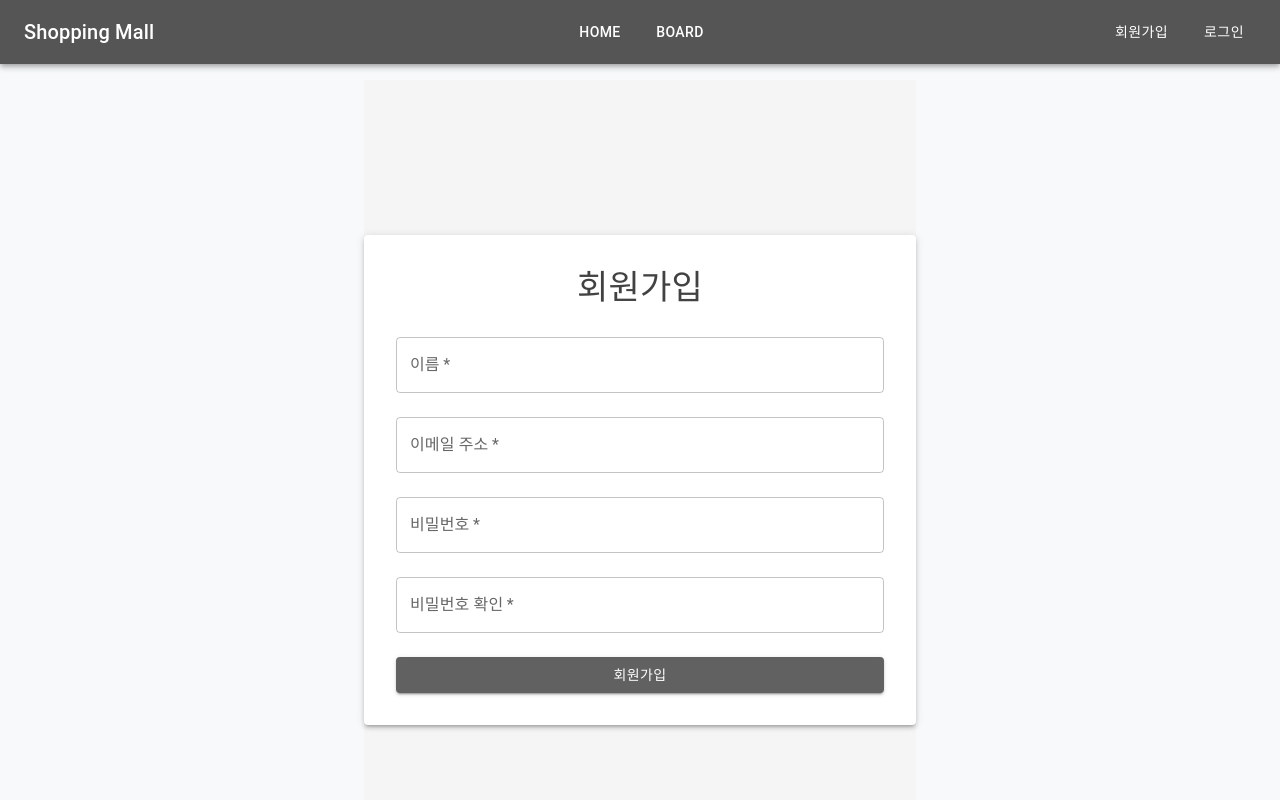
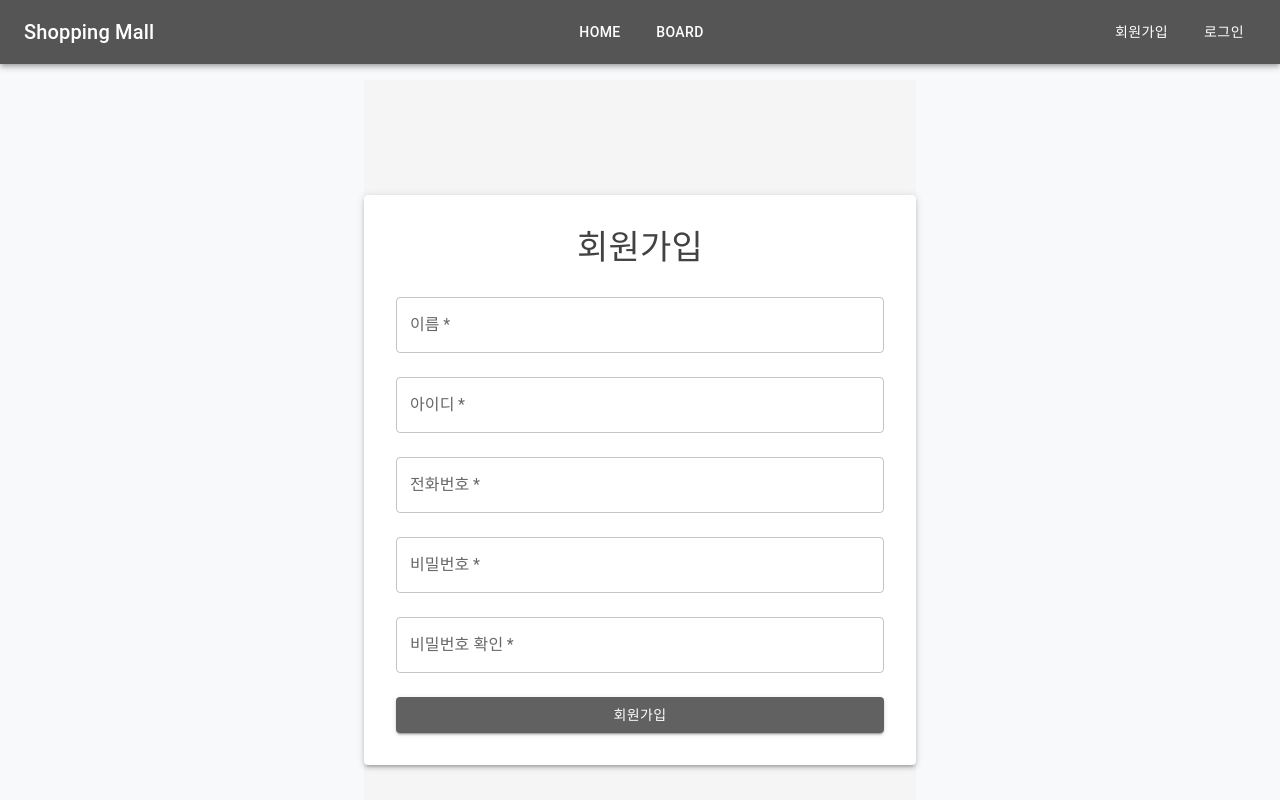
Before and after one commit to YeoJune/SubscriptionManagementWeb, a React app: page /register in a window 1280 px wide. Shown: the top 800 px of the page. Built offline with nearby package versions, Linux system fonts and the light colour scheme; no server answers; the HTML template or start-up script is replaced by a standard one.

Commit message:
add: subscription.tsx, modify login structure

```diff
--- a/eslint.config.mjs
+++ b/eslint.config.mjs
@@ -16,6 +16,7 @@ export default [
     rules: {
       '@typescript-eslint/no-explicit-any': 'off',
       '@typescript-eslint/no-require-imports': 'off',
+      '@typescript-eslint/no-unused-vars': ['warn', { argsIgnorePattern: '^_' }],
     },
     settings: {
       react: {
--- a/src/components/appRoutes.tsx
+++ b/src/components/appRoutes.tsx
@@ -6,6 +6,7 @@ import BoardDetail from '../components/board/boardDetail';
 import Home from '../pages/home';
 import Login from '../pages/login';
 import NotFound from '../pages/notFound';
+import Subscription from '../pages/subscription';
 import Register from '../pages/register';
 
 const AppRoutes: React.FC = () => {
@@ -17,6 +18,7 @@ const AppRoutes: React.FC = () => {
       <Route path="/login" element={<Login />} />
       <Route path="/register" element={<Register />} />
       <Route path="/admin" element={<Admin />} />
+      <Route path="/subscription" element={<Subscription />} />
       <Route path="*" element={<NotFound />} /> {/* 404 Not Found */}
     </Routes>
   );
--- a/src/components/auth/authProvider.tsx
+++ b/src/components/auth/authProvider.tsx
@@ -1,11 +1,13 @@
 // src/components/authProvider.tsx
 import React, { createContext, useState, useEffect } from 'react';
-import { AuthContextProps } from '../../types';
+import { AuthContextProps, UserProps } from '../../types';
 
 export const AuthContext = createContext<AuthContextProps>({
   user: null,
   isAuthenticated: false,
-  login: async () => {},
+  login: async (_user: UserProps) => {
+    return { success: false, message: 'Not Implemented' };
+  },
   logout: () => {},
 });
 
@@ -31,7 +33,8 @@ export const AuthProvider: React.FC<AuthProviderProps> = ({ children }) => {
   }, []);
 
   // Login function
-  const login = async (id: string, password: string) => {
+  const login = async (user: UserProps, password: string) => {
+    const { id, phone_number } = user;
     try {
       // Call the login API
       const response = await fetch('/api/auth/login', {
@@ -40,7 +43,7 @@ export const AuthProvider: React.FC<AuthProviderProps> = ({ children }) => {
           'Content-Type': 'application/json',
         },
         credentials: 'include',
-        body: JSON.stringify({ id, password }),
+        body: JSON.stringify({ id, password, phone_number }),
       });
 
       if (!response.ok) {
@@ -53,7 +56,7 @@ export const AuthProvider: React.FC<AuthProviderProps> = ({ children }) => {
 
       const data = await response.json();
       setUser(data.user);
-      return { success: true };
+      return { success: true, message: 'Login Successful' };
     } catch (error) {
       console.error('Login Failed: ', error);
       return {
--- a/src/components/board/placeholder.tsx
+++ b/src/components/board/placeholder.tsx
@@ -7,6 +7,7 @@ const dummyUser: UserProps = {
   name: '홍길동',
   email: 'hong@example.com',
   role: 'customer',
+  phone_number: '010-1234-5678',
 };
 
 const dummyBoards: BoardListProps = {
--- a/src/pages/board.tsx
+++ b/src/pages/board.tsx
@@ -16,6 +16,7 @@ const user: UserProps = {
   name: 'Yeo',
   email: 'Yeo@korea.ac.kr',
   role: 'admin',
+  phone_number: '010-1234-5678',
 };
 
 // TODO: get boards list from DB
--- a/src/pages/register.tsx
+++ b/src/pages/register.tsx
@@ -16,20 +16,22 @@ const Register: React.FC = () => {
   const navigate = useNavigate();
 
   const [name, setName] = useState<string | null>(null);
-  const [email, setEmail] = useState<string | null>(null);
+  const [id, setid] = useState<string | null>(null);
   const [password, setPassword] = useState<string | null>(null);
   const [passwordConfirm, setPasswordConfirm] = useState<string | null>(null);
   const [loading, setLoading] = useState(false);
   const [errorSnackbar, setErrorSnackbar] = useState<string | null>(null);
   const [successSnackbar, setSuccessSnackbar] = useState<string | null>(null);
+  const [phone, setPhone] = useState<string | null>(null);
 
   // 실시간 에러 상태
   const [nameError, setNameError] = useState<string | null>(null);
-  const [emailError, setEmailError] = useState<string | null>(null);
+  const [idError, _setIdError] = useState<string | null>(null);
   const [passwordError, setPasswordError] = useState<string | null>(null);
   const [passwordMatchError, setPasswordMatchError] = useState<string | null>(
     null
   );
+  const [phoneError, setPhoneError] = useState<string | null>(null);
 
   const handleSnackbarClose = () => {
     setErrorSnackbar(null);
@@ -47,10 +49,9 @@ const Register: React.FC = () => {
     }
   };
 
-  const handleEmailChange = (e: React.ChangeEvent<HTMLInputElement>) => {
+  const handleidChange = (e: React.ChangeEvent<HTMLInputElement>) => {
     const value = e.target.value;
-    setEmail(value);
-    setEmailError(value.includes('@') ? null : '이메일 형식이 아닙니다');
+    setid(value);
   };
 
   const handlePasswordChange = (e: React.ChangeEvent<HTMLInputElement>) => {
@@ -75,24 +76,38 @@ const Register: React.FC = () => {
     );
   };
 
+  const handlePhoneChange = (e: React.ChangeEvent<HTMLInputElement>) => {
+    const value = e.target.value;
+    // validate phone number
+    const phoneRegex = /^[0-9]{10,11}$/;
+    if (!phoneRegex.test(value)) {
+      setPhoneError('전화번호는 숫자 10~11자리로 입력해주세요');
+      return;
+    }
+    setPhone(value);
+  };
+
   const handleSubmit = async (e: React.FormEvent<HTMLFormElement>) => {
     e.preventDefault();
-    if (!name || !email || !password || !passwordConfirm) {
+    console.log('handleSubmit called');
+    if (!name || !id || !password || !passwordConfirm) {
       setErrorSnackbar('모든 항목을 입력해주세요');
       return;
     }
 
-    if (emailError || passwordError || passwordMatchError) {
+    if (idError || passwordError || passwordMatchError) {
       setErrorSnackbar('입력값을 확인해주세요');
       return;
     }
+
+    console.log('유효성 검사 통과');
 
     setLoading(true);
     try {
       const response = await fetch('/api/auth/signup', {
         method: 'POST',
         headers: { 'Content-Type': 'application/json' },
-        body: JSON.stringify({ name, email, password }),
+        body: JSON.stringify({ id, password, phone }),
       });
 
       const data = await response.json();
@@ -107,7 +122,11 @@ const Register: React.FC = () => {
       );
       setTimeout(() => navigate('/login'), 1500);
     } catch (error: any) {
-      setErrorSnackbar(error.message);
+      try {
+        setErrorSnackbar(error.message);
+      } catch {
+        setErrorSnackbar('알 수 없는 오류가 발생했습니다');
+      }
     } finally {
       setLoading(false);
     }
@@ -150,19 +169,36 @@ const Register: React.FC = () => {
             )}
 
             <TextField
-              label="이메일 주소"
+              label="아이디"
               variant="outlined"
               margin="normal"
               fullWidth
               required
-              type="email"
-              value={email}
-              onChange={handleEmailChange}
-              error={!!emailError}
+              type="id"
+              value={id}
+              onChange={handleidChange}
+              error={!!idError}
             />
-            {emailError && (
+            {idError && (
               <Typography color="error" variant="body2">
-                {emailError}
+                {idError}
+              </Typography>
+            )}
+
+            <TextField
+              label="전화번호"
+              variant="outlined"
+              margin="normal"
+              fullWidth
+              required
+              type="phone"
+              value={phone}
+              onChange={handlePhoneChange}
+              error={!!phoneError}
+            />
+            {phoneError && (
+              <Typography color="error" variant="body2">
+                {phoneError}
               </Typography>
             )}
 
@@ -204,6 +240,7 @@ const Register: React.FC = () => {
               type="submit"
               variant="contained"
               fullWidth
+              disabled={loading}
               sx={{
                 marginTop: 2,
                 backgroundColor: 'grey.700',
--- /dev/null
+++ b/src/pages/subscription.tsx
@@ -0,0 +1,78 @@
+// src/pages/subscription.tsx
+import React, { useEffect, useState } from 'react';
+import {
+  Container,
+  Typography,
+  CircularProgress,
+  Alert,
+  Box,
+} from '@mui/material';
+
+interface User {
+  id: number;
+  phone_number: string;
+  delivery_count: number;
+  isAdmin: boolean;
+}
+
+const Subscription: React.FC = () => {
+  const [user, setUser] = useState<User | null>(null);
+  const [loading, setLoading] = useState<boolean>(true);
+  const [error, setError] = useState<string | null>(null);
+
+  useEffect(() => {
+    fetch('/api/auth', {
+      method: 'GET',
+      credentials: 'include',
+    })
+      .then(async (res) => {
+        if (!res.ok) {
+          // 에러 메시지를 추출하여 에러 상태로 설정합니다.
+          return res.json().then((data) => {
+            setError(data.error || '사용자 정보를 불러오지 못했습니다.');
+            setLoading(false);
+            return;
+          });
+        }
+        return res.json();
+      })
+      .then((data) => {
+        if (data) {
+          setUser(data.user);
+          setLoading(false);
+        }
+      })
+      .catch((err: Error) => {
+        setError(err.message);
+        setLoading(false);
+      });
+  }, []);
+
+  return (
+    <Container maxWidth="sm" sx={{ mt: 4 }}>
+      {loading && (
+        <Box display="flex" justifyContent="center" alignItems="center" my={4}>
+          <CircularProgress />
+        </Box>
+      )}
+
+      {error && <Alert severity="error">{error}</Alert>}
+
+      {!loading && !error && user && (
+        <>
+          <Typography variant="h4" gutterBottom>
+            Subscription Page
+          </Typography>
+          <Typography variant="subtitle1" gutterBottom>
+            안녕하세요, 사용자 #{user.id}님
+          </Typography>
+          <Typography variant="body1">
+            현재 구독(배송) 수: {user.delivery_count}
+          </Typography>
+        </>
+      )}
+    </Container>
+  );
+};
+
+export default Subscription;
--- a/src/types.tsx
+++ b/src/types.tsx
@@ -3,7 +3,9 @@ export interface UserProps {
   id: number;
   name: string;
   email: string;
+  phone_number: string;
   role: 'admin' | 'customer';
+  delivery_count: number;
 }
 
 export interface BoardProps {
@@ -25,8 +27,7 @@ export interface AuthContextProps {
   user: UserProps | null;
   isAuthenticated: boolean;
   login: (
-    id: string,
-    password: string
+    user: UserProps
   ) => Promise<{ success: boolean; message: string | null }>;
   logout: () => void;
 }
```
